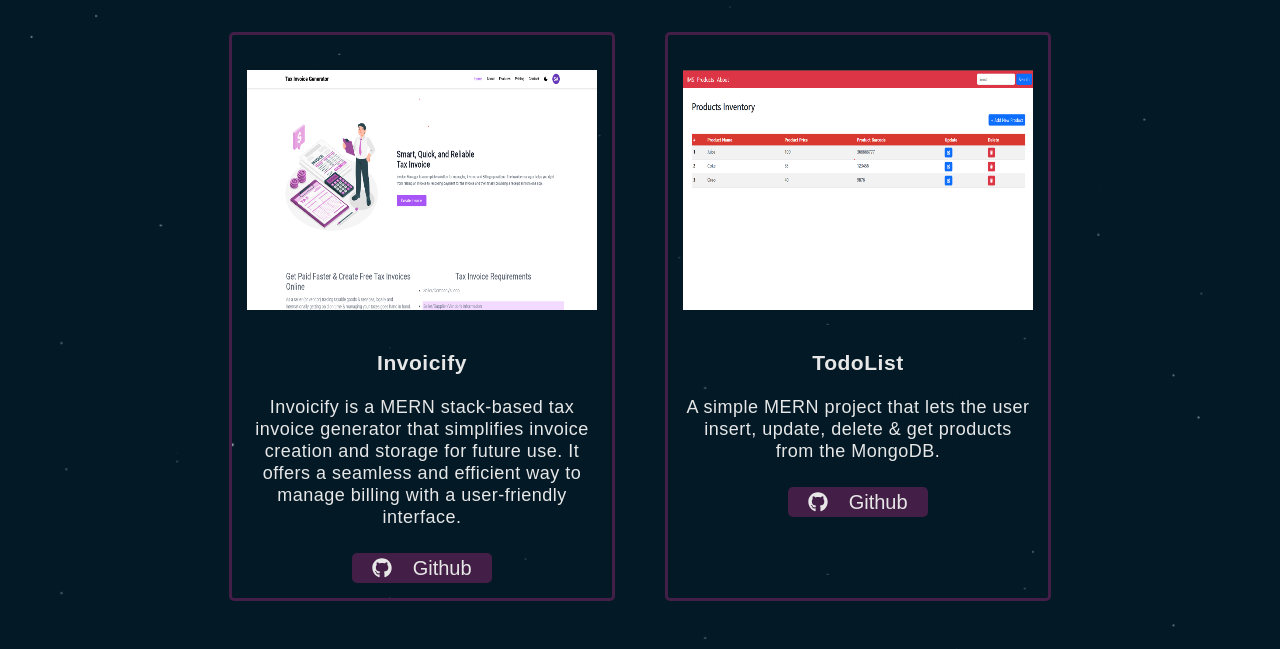
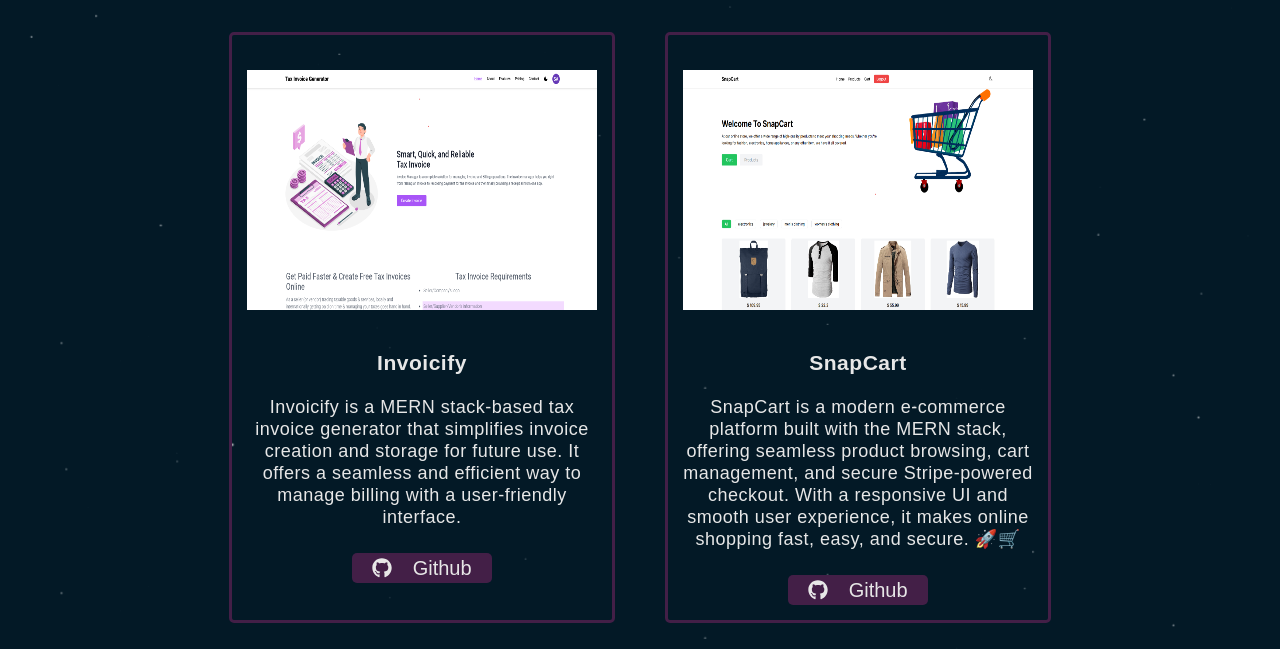
Before and after one commit to mohdsuhail23/mohammad-suhail, a React (Vite) app: page /Project in a window 1280 px wide. Shown: the part 285-934 px from the top of the page. Built offline with nearby package versions, Linux system fonts and the light colour scheme.

Commit message:
add snapcart project

```diff
--- a/src/components/ProjectBox.jsx
+++ b/src/components/ProjectBox.jsx
@@ -6,6 +6,9 @@
     const desc = {
       InvoicifyDesc:"Invoicify is a MERN stack-based tax invoice generator that simplifies invoice creation and storage for future use. It offers a seamless and efficient way to manage billing with a user-friendly interface.",
       InvoicifyGithub:"https://github.com/Suhail1102/Tax-invoice-generator",
+
+      SnapCartDesc:"SnapCart is a modern e-commerce platform built with the MERN stack, offering seamless product browsing, cart management, and secure Stripe-powered checkout. With a responsive UI and smooth user experience, it makes online shopping fast, easy, and secure. 🚀🛒",
+      SnapCartGithub:"https://github.com/Suhail1102/SnapCart",
 
         Random_Jokes_GeneratorDesc : "This project is based on generate random jokes . In this project i used html , Css, and Javascript and Api for random jokes . i used asynchronous Javascript to fetch the response from an Apito genrate jokes.",
         Random_Jokes_GeneratorGithub : "https://github.com/Suhail1102/Random-Jokes-Generator",
--- a/src/components/Projects.jsx
+++ b/src/components/Projects.jsx
@@ -4,6 +4,7 @@
 import TodoImage from '../assets/images/TodoImage.png';
 import shoppers from '../assets/images/shopperhub.png';
 import insta from '../assets/images/insta.png';
+import SnapCart from '../assets/images/SnapCart.png';
 import ProjectBox from './ProjectBox';
 
 
@@ -14,6 +15,7 @@
       <h1 className='projectHeading'>My <b>Projects</b></h1>
       <div className='project'>
         <ProjectBox projectPhoto={taxInvocie} projectName="Invoicify" />
+        <ProjectBox projectPhoto={SnapCart} projectName="SnapCart" />
         <ProjectBox projectPhoto={TodoImage} projectName="TodoList" />
         <ProjectBox projectPhoto={jokeimage} projectName="Random_Jokes_Generator" />
         <ProjectBox projectPhoto={shoppers} projectName="Shoppers_Hub" />
```
Also changed, not shown: src/assets/images/SnapCart.png (added).
